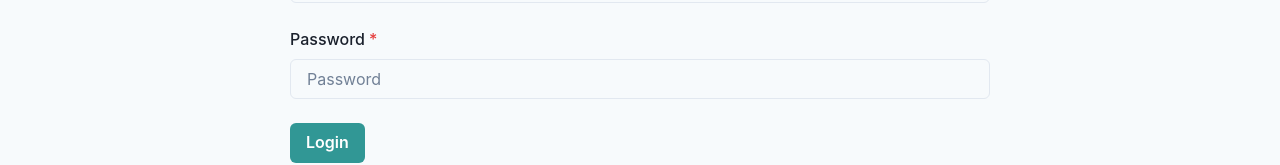
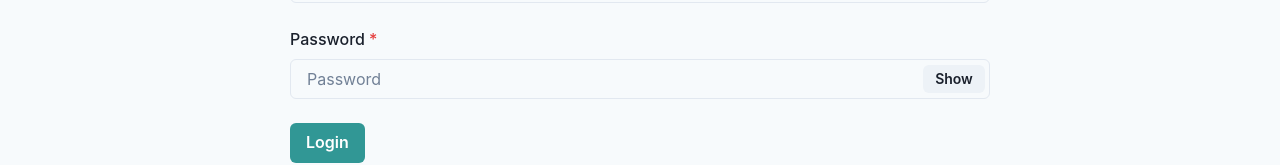
Before and after one commit to AlbertVilaCalvo/FullStack-Node-React-Recipe-REST, a React (Create React App) app in the folder web/: page /login in a window 1280 px wide. Shown: the part 266-431 px from the top of the page. Built offline with nearby package versions, Linux system fonts and the light colour scheme.

Commit message:
[web] Add show/hide text control to PasswordInput

```diff
--- a/web/src/ui/components/form/Input.tsx
+++ b/web/src/ui/components/form/Input.tsx
@@ -1,4 +1,11 @@
-import { Input, InputProps } from '@chakra-ui/react'
+import * as React from 'react'
+import {
+  Button,
+  Input,
+  InputGroup,
+  InputProps,
+  InputRightElement,
+} from '@chakra-ui/react'
 import {
   EMAIL_MAX_LENGTH,
   PASSWORD_MAX_LENGTH,
@@ -41,11 +48,16 @@
   )
 }
 
+// https://chakra-ui.com/docs/components/input/usage#password-input-example
 export function PasswordInput({ onChange, ...props }: CustomInputProps) {
+  const [show, setShow] = React.useState(false)
+  const handleClick = () => setShow(!show)
+
   return (
+    <InputGroup size="md">
       <Input
         placeholder="Password"
-      type="password"
+        type={show ? 'text' : 'password'}
         minLength={PASSWORD_MIN_LENGTH}
         maxLength={PASSWORD_MAX_LENGTH}
         onChange={(event) => {
@@ -53,5 +65,11 @@
         }}
         {...props}
       />
+      <InputRightElement width="4.5rem">
+        <Button h="1.75rem" size="sm" onClick={handleClick}>
+          {show ? 'Hide' : 'Show'}
+        </Button>
+      </InputRightElement>
+    </InputGroup>
   )
 }
```
Lines whose indentation alone changed are shown as unchanged.
